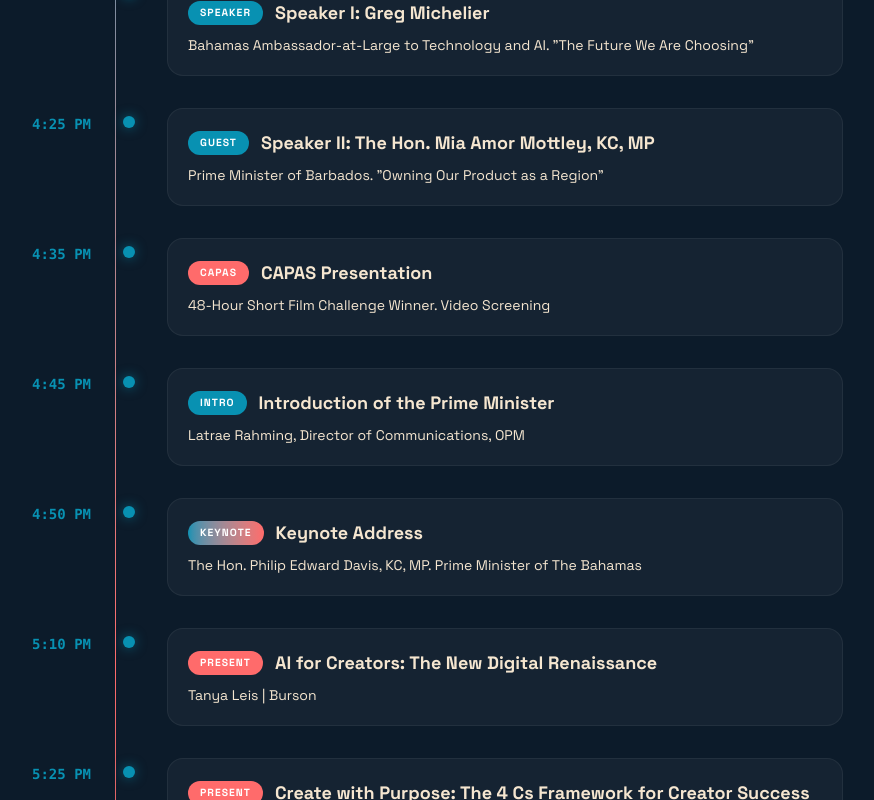
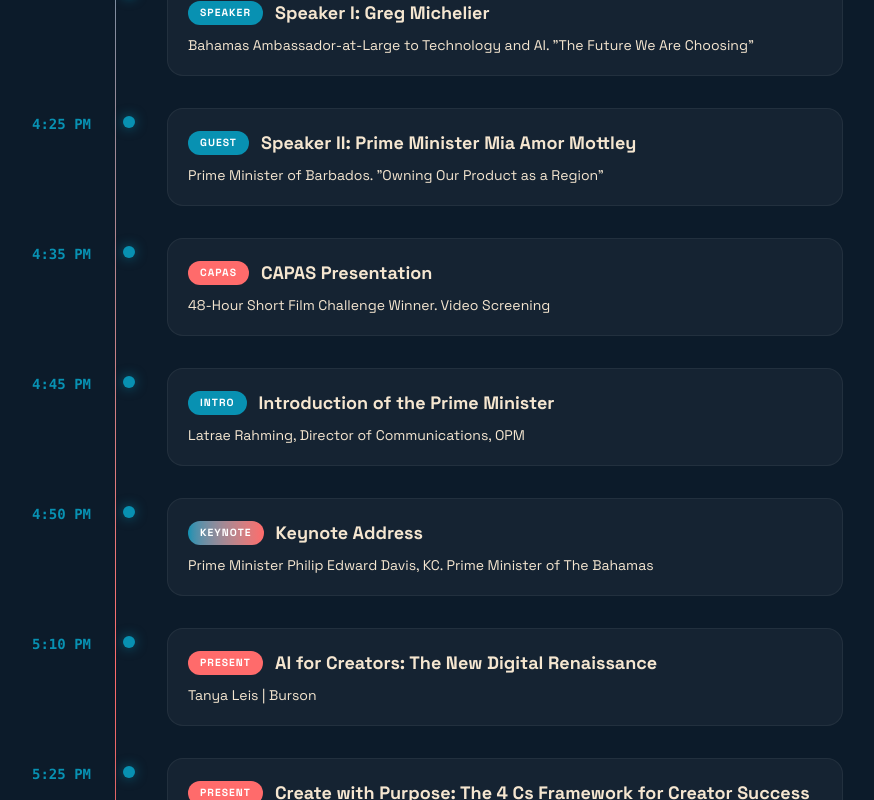
Before and after one commit to gmr0780/Bahamas-Creator-Economy, a Next.js app: page /event in a window 1280 px wide. Shown: the part 1660-2460 px from the top of the page, without its empty margins (221-1095 px from the left). Built offline with nearby package versions, Linux system fonts and the light colour scheme; no server answers; the database is empty.

Commit message:
Simplify names: Prime Minister Philip Edward Davis, KC and Prime Minister Mia Amor Mottley

```diff
--- a/src/app/event/page.tsx
+++ b/src/app/event/page.tsx
@@ -5,10 +5,10 @@ const agendaItems = [
   { time: "4:00 PM", tag: "WELCOME", tagColor: "bg-aqua", title: "Welcome", subtitle: "Latrae Rahming, Director of Communications, OPM" },
   { time: "4:05 PM", tag: "ANTHEM", tagColor: "bg-coral", title: "National Anthem", subtitle: "Creative and Performing Arts School of The Bahamas (CAPAS)" },
   { time: "4:10 PM", tag: "SPEAKER", tagColor: "bg-aqua", title: "Speaker I: Greg Michelier", subtitle: "Bahamas Ambassador-at-Large to Technology and AI. \"The Future We Are Choosing\"" },
-  { time: "4:25 PM", tag: "GUEST", tagColor: "bg-aqua", title: "Speaker II: The Hon. Mia Amor Mottley, KC, MP", subtitle: "Prime Minister of Barbados. \"Owning Our Product as a Region\"" },
+  { time: "4:25 PM", tag: "GUEST", tagColor: "bg-aqua", title: "Speaker II: Prime Minister Mia Amor Mottley", subtitle: "Prime Minister of Barbados. \"Owning Our Product as a Region\"" },
   { time: "4:35 PM", tag: "CAPAS", tagColor: "bg-coral", title: "CAPAS Presentation", subtitle: "48-Hour Short Film Challenge Winner. Video Screening" },
   { time: "4:45 PM", tag: "INTRO", tagColor: "bg-aqua", title: "Introduction of the Prime Minister", subtitle: "Latrae Rahming, Director of Communications, OPM" },
-  { time: "4:50 PM", tag: "KEYNOTE", tagColor: "bg-gradient-to-r from-aqua to-coral", title: "Keynote Address", subtitle: "The Hon. Philip Edward Davis, KC, MP. Prime Minister of The Bahamas" },
+  { time: "4:50 PM", tag: "KEYNOTE", tagColor: "bg-gradient-to-r from-aqua to-coral", title: "Keynote Address", subtitle: "Prime Minister Philip Edward Davis, KC. Prime Minister of The Bahamas" },
   { time: "5:10 PM", tag: "PRESENT", tagColor: "bg-coral", title: "AI for Creators: The New Digital Renaissance", subtitle: "Tanya Leis | Burson" },
   { time: "5:25 PM", tag: "PRESENT", tagColor: "bg-coral", title: "Create with Purpose: The 4 Cs Framework for Creator Success", subtitle: "Aimée Legault | Burson" },
   { time: "5:40 PM", tag: "PANEL", tagColor: "bg-coral", title: "Panel I: Building Domestic Brand Power", subtitle: "Host: Jillian Grey. Deputy PM Chester Cooper, Minister of Tourism" },
@@ -21,7 +21,7 @@ const agendaItems = [
 
 const speakers = [
   {
-    name: "The Hon. Philip Edward Davis, KC, MP",
+    name: "Prime Minister Philip Edward Davis, KC",
     initials: "PD",
     image: "/speakers/pm-davis.jpeg",
     role: "Keynote Address",
@@ -30,7 +30,7 @@ const speakers = [
     size: "large",
   },
   {
-    name: "The Hon. Mia Amor Mottley, KC, MP",
+    name: "Prime Minister Mia Amor Mottley",
     initials: "MM",
     image: "/speakers/mia-mottley.webp",
     imageZoom: true,
--- a/src/app/page.tsx
+++ b/src/app/page.tsx
@@ -109,7 +109,7 @@ const pillars = [
 
 const speakers = [
   {
-    name: "The Hon. Philip Edward Davis, KC, MP",
+    name: "Prime Minister Philip Edward Davis, KC",
     initials: "PD",
     image: "/speakers/pm-davis.jpeg",
     role: "Keynote Address",
@@ -117,7 +117,7 @@ const speakers = [
     featured: true,
   },
   {
-    name: "The Hon. Mia Amor Mottley, KC, MP",
+    name: "Prime Minister Mia Amor Mottley",
     initials: "MM",
     image: "/speakers/mia-mottley.webp",
     imageZoom: true,
```
